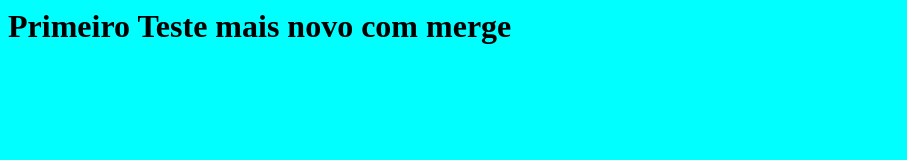
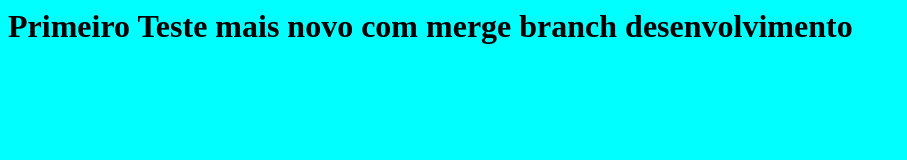
Before and after one commit to alanlcardoso/alura-teste, a plain HTML site: page index.html in a window 1280 px wide. Shown: the whole page, without its empty margins (0-907 px from the left). Drawn offline with Linux system fonts and the light colour scheme.

Commit message:
'desenvolvimento'

```diff
--- a/index.html
+++ b/index.html
@@ -3,6 +3,6 @@
         <link rel="stylesheet" href="estilo.css"/>
     </head>
     <body class="body">
-        <h1>Primeiro Teste mais novo com merge</h1>
+        <h1>Primeiro Teste mais novo com merge branch desenvolvimento</h1>
     </body>
 </html>
```
